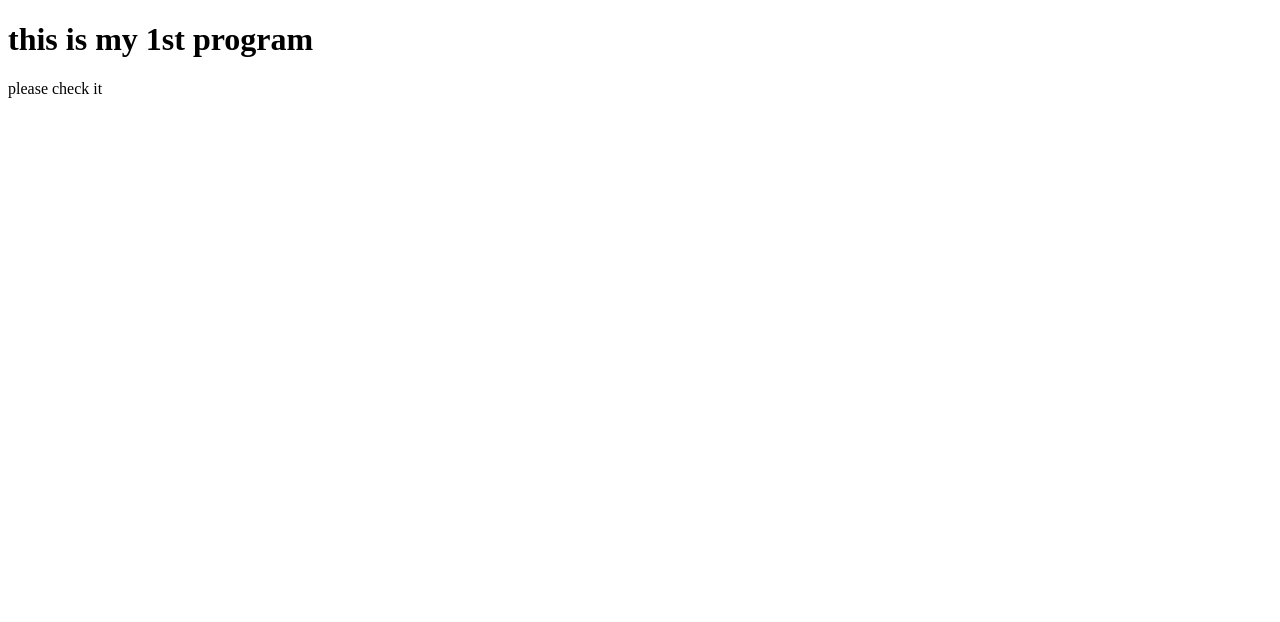
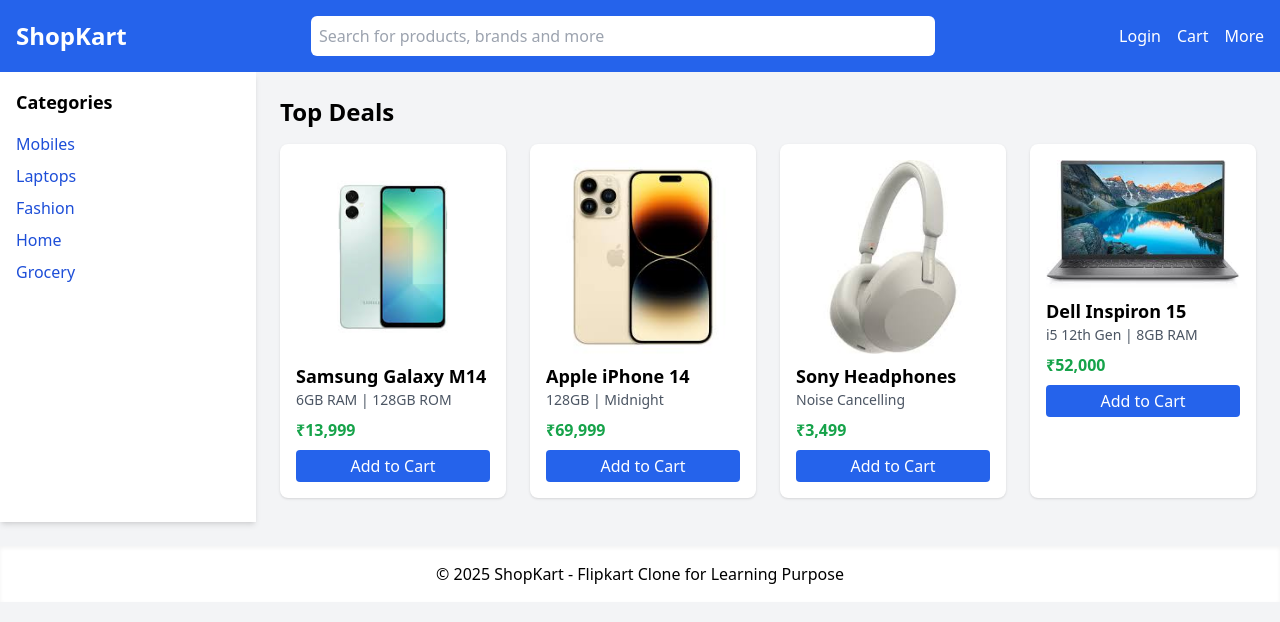
Before and after one commit to mikeiscoder/doing-changes, a plain HTML site: page index.html in a window 1280 px wide. Drawn offline with nearby package versions, Linux system fonts and the light colour scheme.

Commit message:
created ecommerce page

```diff
--- a/index.html
+++ b/index.html
@@ -1,8 +1,88 @@
 <!DOCTYPE html>
+<html lang="en">
 <head>
-    <title>hello world</title>
+  <meta charset="UTF-8" />
+  <meta name="viewport" content="width=device-width, initial-scale=1.0" />
+  <title>ShopKart - Flipkart Clone</title>
+  <script src="https://cdn.tailwindcss.com"></script>
 </head>
-<body>
-    <h1>this is my 1st program</h1>
-    <p>please check it</p>
+<body class="bg-gray-100">
+
+  <!-- Navbar -->
+  <nav class="bg-blue-600 p-4 flex justify-between items-center text-white">
+    <div class="text-2xl font-bold">ShopKart</div>
+    <div class="w-1/2">
+      <input type="text" placeholder="Search for products, brands and more" class="w-full p-2 rounded-md text-black" />
+    </div>
+    <div class="flex space-x-4">
+    <a href="login.html" class="hover:underline text-white">Login</a>
+      <button class="hover:underline">Cart</button>
+      <button class="hover:underline">More</button>
+    </div>
+  </nav>
+
+  <!-- Main Layout -->
+  <div class="flex">
+
+    <!-- Sidebar Categories -->
+    <aside class="w-1/5 bg-white p-4 shadow-md">
+      <h2 class="text-lg font-semibold mb-4">Categories</h2>
+      <ul class="space-y-2 text-blue-700">
+        <li class="hover:underline cursor-pointer">Mobiles</li>
+        <li class="hover:underline cursor-pointer">Laptops</li>
+        <li class="hover:underline cursor-pointer">Fashion</li>
+        <li class="hover:underline cursor-pointer">Home</li>
+        <li class="hover:underline cursor-pointer">Grocery</li>
+      </ul>
+    </aside>
+
+    <!-- Products Grid -->
+    <main class="flex-1 p-6">
+      <h2 class="text-2xl font-bold mb-4">Top Deals</h2>
+      <div class="grid grid-cols-2 md:grid-cols-4 gap-6">
+
+        <!-- Product Card -->
+        <div class="bg-white p-4 rounded-lg shadow hover:shadow-xl transition">
+          <img src="samsung.png" alt="Product" class="mx-auto mb-2">
+          <h3 class="text-lg font-semibold">Samsung Galaxy M14</h3>
+          <p class="text-gray-600 text-sm">6GB RAM | 128GB ROM</p>
+          <p class="text-green-600 font-bold mt-2">₹13,999</p>
+          <button class="mt-2 w-full bg-blue-600 text-white py-1 rounded hover:bg-blue-700">Add to Cart</button>
+        </div>
+
+        <!-- Repeat More Product Cards -->
+        <div class="bg-white p-4 rounded-lg shadow hover:shadow-xl transition">
+          <img src="apple.png" alt="Product" class="mx-auto mb-2">
+          <h3 class="text-lg font-semibold">Apple iPhone 14</h3>
+          <p class="text-gray-600 text-sm">128GB | Midnight</p>
+          <p class="text-green-600 font-bold mt-2">₹69,999</p>
+          <button class="mt-2 w-full bg-blue-600 text-white py-1 rounded hover:bg-blue-700">Add to Cart</button>
+        </div>
+
+        <div class="bg-white p-4 rounded-lg shadow hover:shadow-xl transition">
+          <img src="sony.png" alt="Product" class="mx-auto mb-2">
+          <h3 class="text-lg font-semibold">Sony Headphones</h3>
+          <p class="text-gray-600 text-sm">Noise Cancelling</p>
+          <p class="text-green-600 font-bold mt-2">₹3,499</p>
+          <button class="mt-2 w-full bg-blue-600 text-white py-1 rounded hover:bg-blue-700">Add to Cart</button>
+        </div>
+
+        <div class="bg-white p-4 rounded-lg shadow hover:shadow-xl transition">
+          <img src="dell.png" alt="Product" class="mx-auto mb-2">
+          <h3 class="text-lg font-semibold">Dell Inspiron 15</h3>
+          <p class="text-gray-600 text-sm">i5 12th Gen | 8GB RAM</p>
+          <p class="text-green-600 font-bold mt-2">₹52,000</p>
+          <button class="mt-2 w-full bg-blue-600 text-white py-1 rounded hover:bg-blue-700">Add to Cart</button>
+        </div>
+
+      </div>
+    </main>
+  </div>
+
+  <!-- Footer -->
+  <footer class="bg-white text-center py-4 mt-6 shadow-inner">
+    © 2025 ShopKart - Flipkart Clone for Learning Purpose
+  </footer>
+
 </body>
+</html>
```
Also changed, not shown: login.html (added, +65 -0 lines), apple.png (added), dell.png (added), samsung.png (added), sony.png (added), 2 other files.
